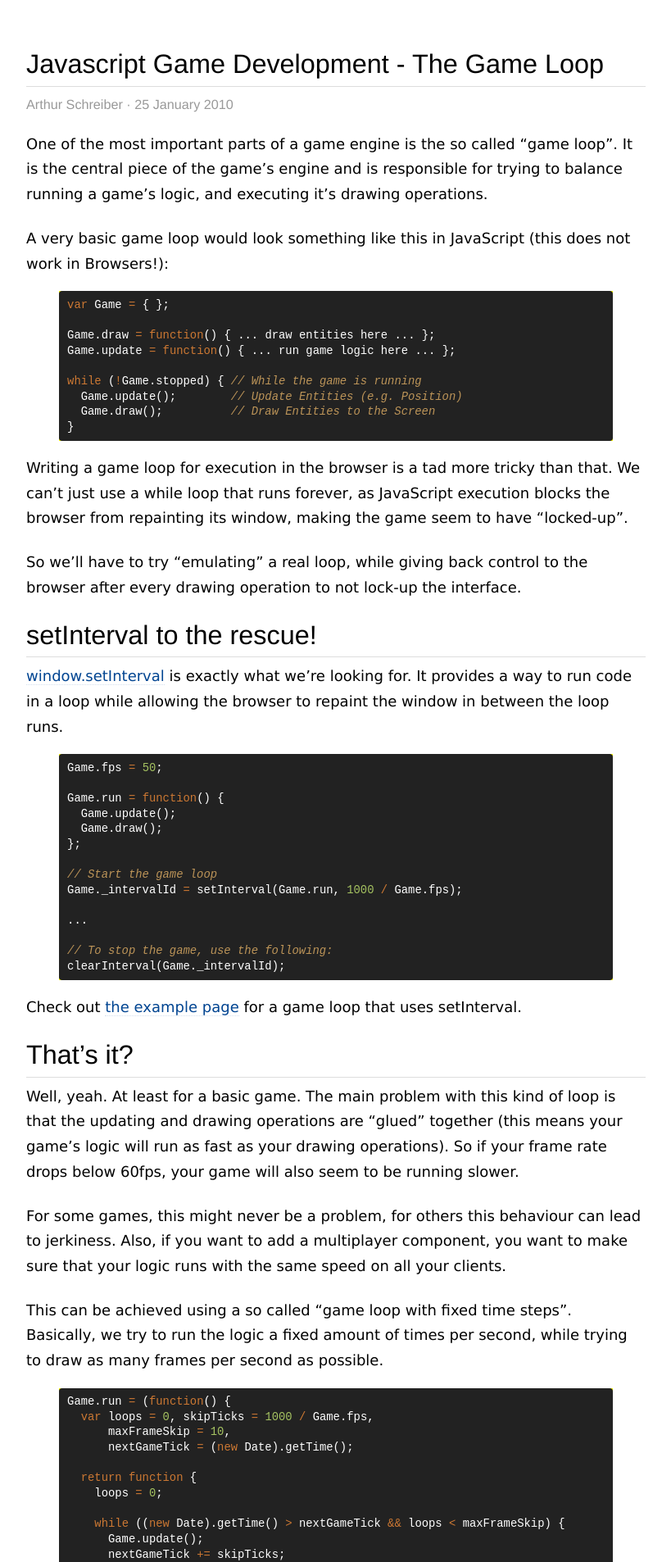
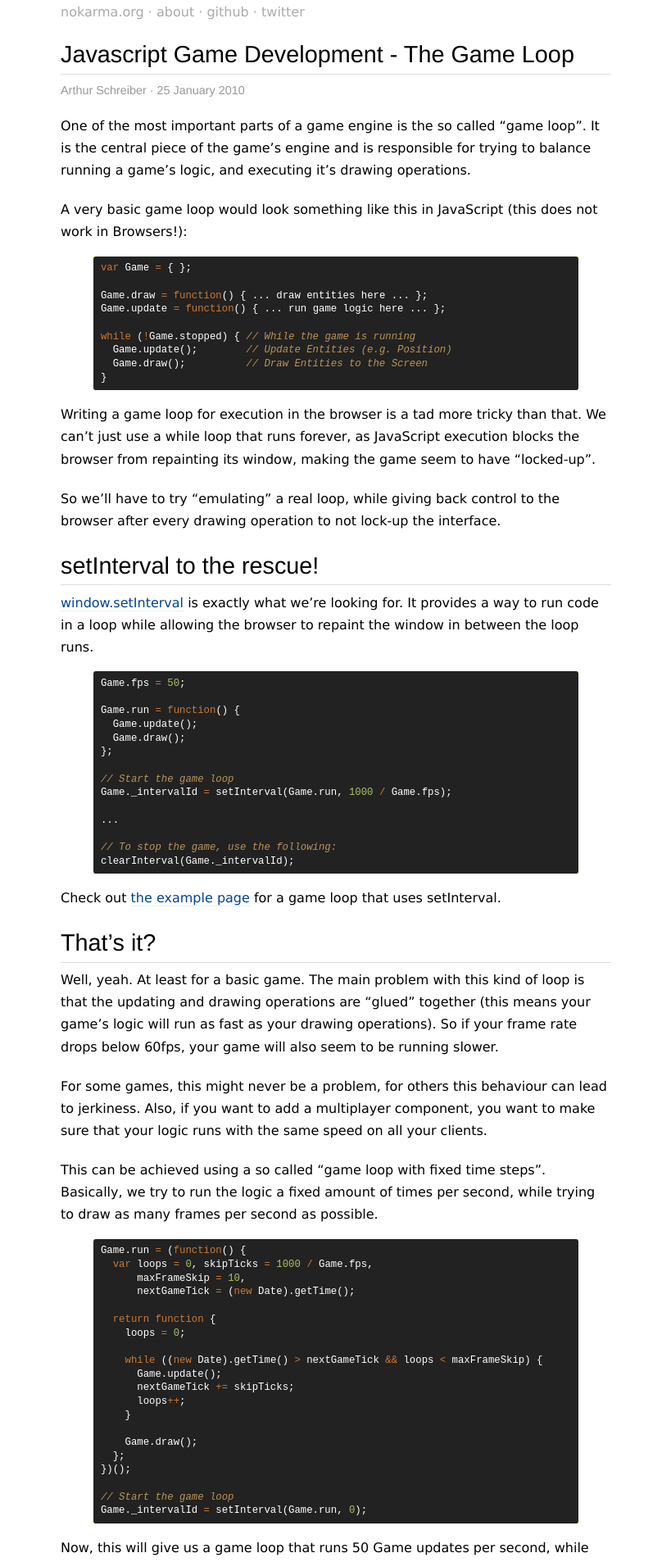
Before and after one commit to arthurschreiber/arthurschreiber.github.com, a Jekyll site: the page built from _posts/2010-01-25-javascript-game-development-the-game-loop.markdown, in a window 1280 px wide. Shown: the top 1906 px of the page at 82% size, without its empty margins (230-1049 px from the left). Built offline with Jekyll 4.4.1, drawn with Linux system fonts in a browser that asks for light colours; Markdown is read by kramdown in place of the engine named in the settings; comment, search, counter and statistics services are not loaded.

Commit message:
Menubar + style tweaks.

```diff
--- a/_includes/menubar.html
+++ b/_includes/menubar.html
@@ -0,0 +1,7 @@
+<a href="/">nokarma.org</a>
+&middot;
+<a href="/about.html">about</a>
+&middot;
+<a href="http://github.com/nokarma">github</a>
+&middot;
+<a href="http://twitter.com/arthurschreiber">twitter</a>
--- a/css/style.css
+++ b/css/style.css
@@ -1,7 +1,7 @@
 body {
 	margin: 0;
 	padding: 0;
-	font: 18px "Lucida Grande", "Helvetica Neue", Verdana, Arial, sans-serif;
+	font: 16px "Lucida Grande", "Helvetica Neue", Verdana, Arial, sans-serif;
 	line-height: 1.7em;
 	color: black;
 	background: white;
@@ -17,7 +17,6 @@ body {
   color: #aaa;
   line-height: 1.3em;
   margin-top: 0;
-  margin-bottom: 3em;
   padding-top: 0.3em;
 }
 
@@ -43,7 +42,6 @@ h2 {
   border-bottom: 1px solid #ddd;
   padding-bottom: 0.2em;
   margin-bottom: -0.3em;
-  margin-top: 0;
 }
 
 h3 {
```
